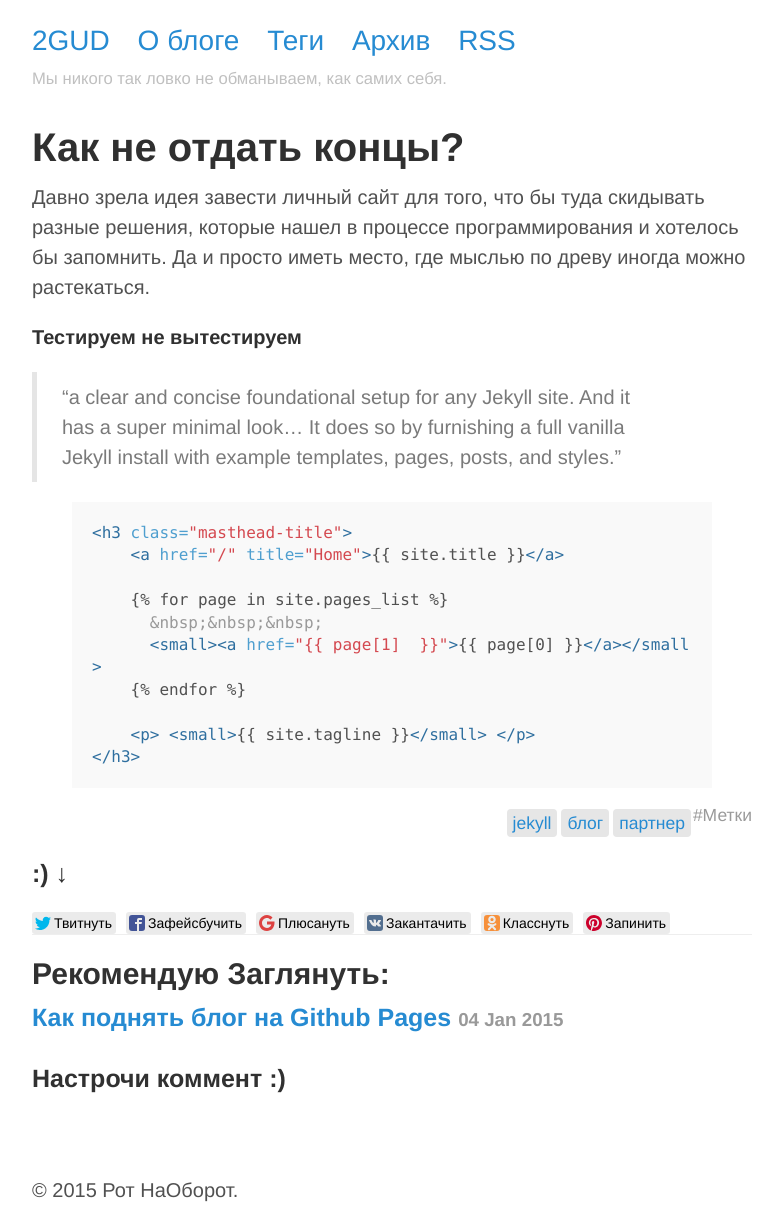
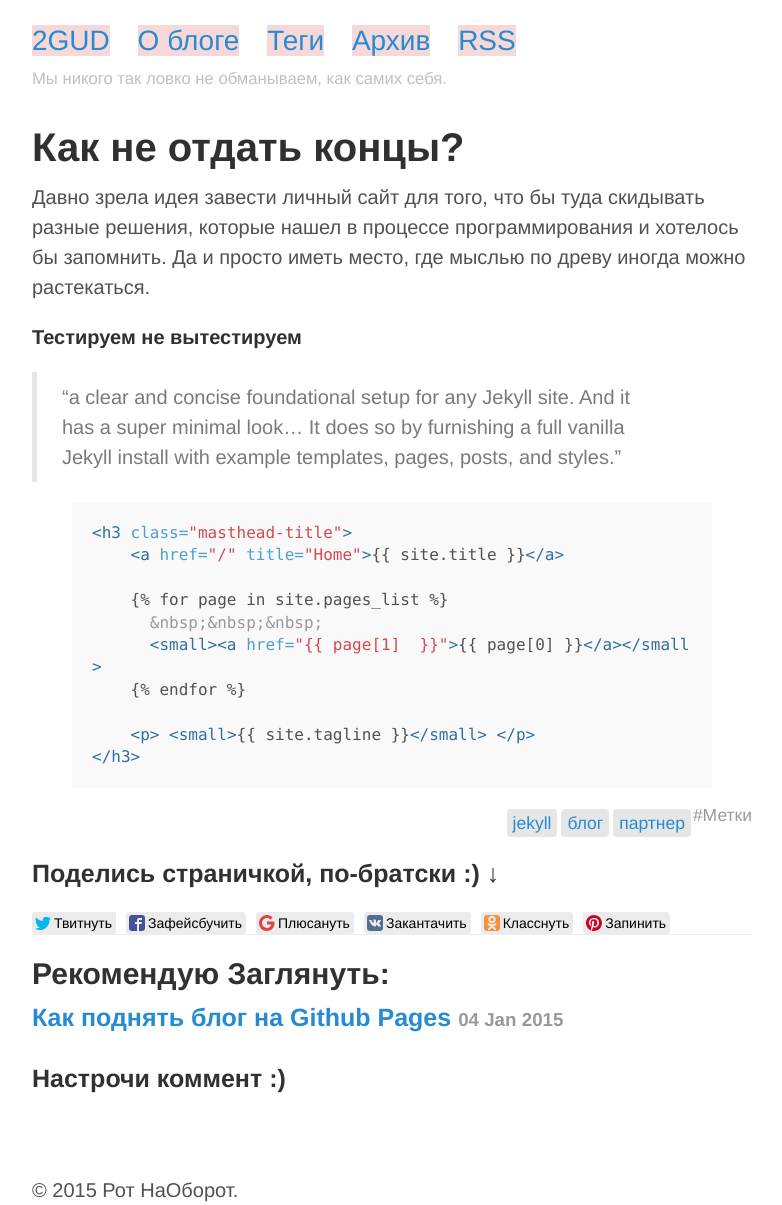
Before and after one commit to gitter-badger/2gud.github.io, a Jekyll site: the page built from _posts/2015-09-28-test5.md, in a window 1280 px wide. Shown: the whole page, without its empty margins (248-1030 px from the left). Built offline with Jekyll 4.4.1, drawn with Linux system fonts in a browser that asks for light colours; nearby versions of some CDN libraries; comment, search, counter and statistics services are not loaded.

Commit message:
Added changes

```diff
--- a/_layouts/post.html
+++ b/_layouts/post.html
@@ -22,7 +22,7 @@ comments: true
     </ul>
   </span>
   <br>
-  <h3> :) &darr;</h3>
+  <h3>Поделись страничкой, по-братски :) &darr;</h3>
   <div class="likely">
     <div class="twitter" data-via="">Твитнуть</div>
     <div class="facebook">Зафейсбучить</div>
--- a/public/css/st.css
+++ b/public/css/st.css
@@ -296,11 +296,13 @@ tbody tr:nth-child(odd) th {
 .masthead-title a {
   font-size: 140%;
   color: #268bd2;
+  background:rgba(246,207,207,.8);
   text-decoration: none;
 }
 .masthead-title a:hover {
   color: #303030;
-  background: #ffdb4d;
+  text-shadow:#dd4241 0 0 .25em;
+  background: rgba(221,66,65,.7);
 }
 
 
```
